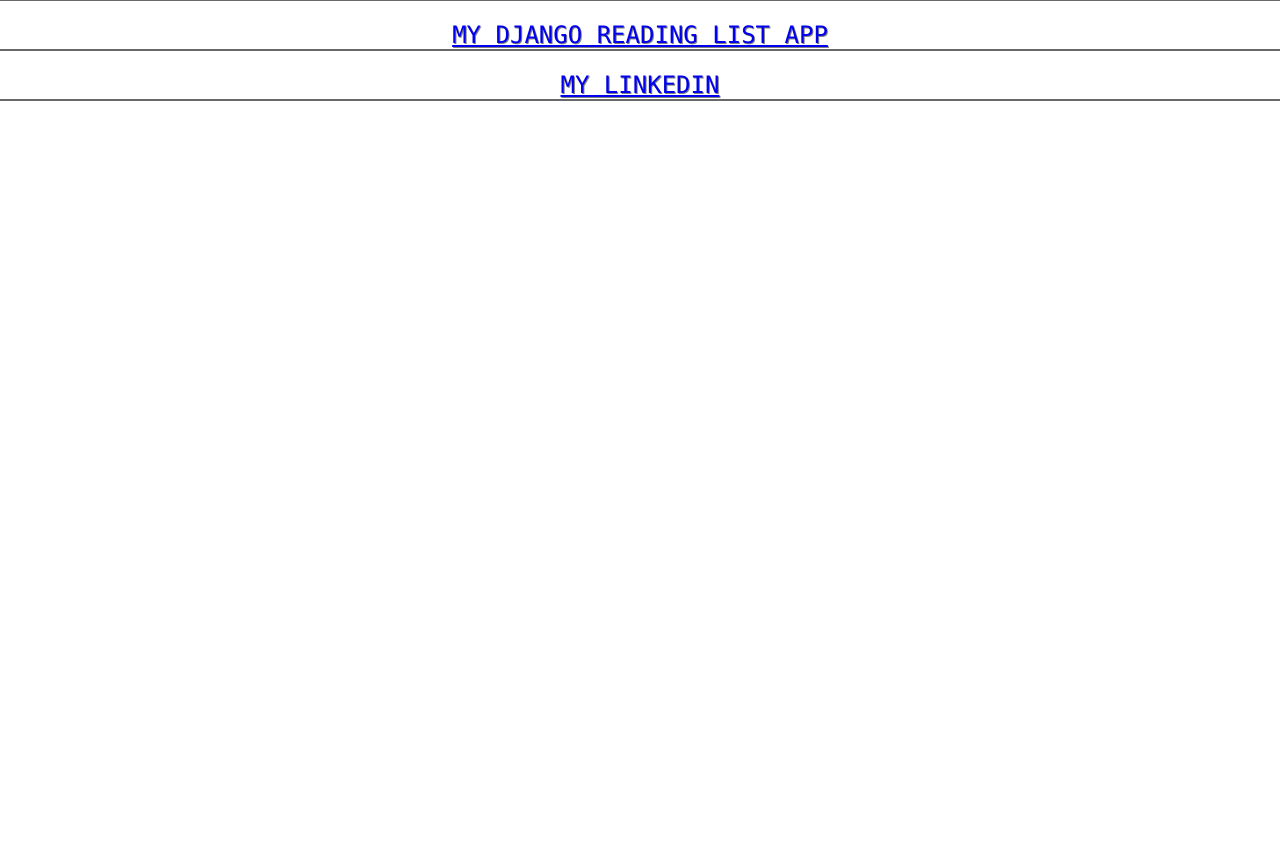
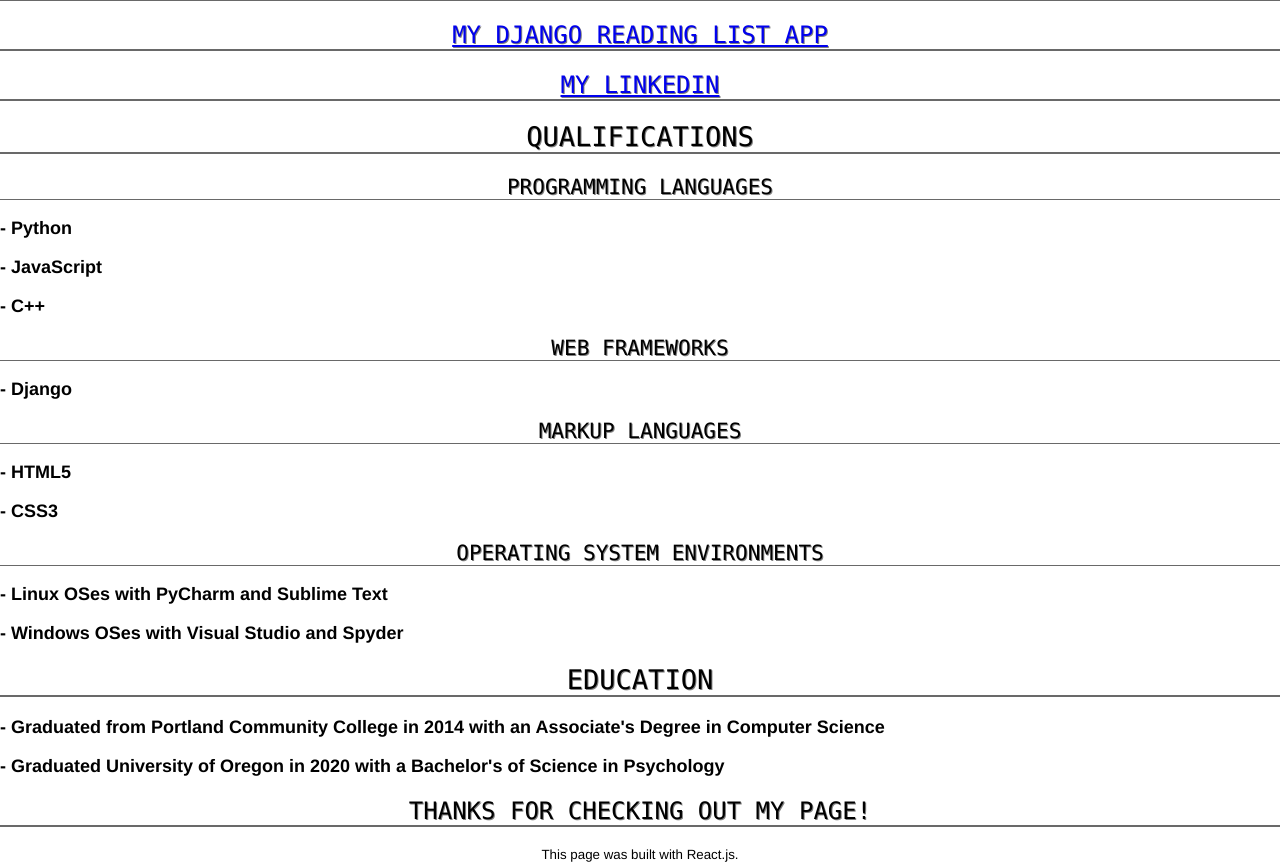
Before and after one commit to willowgavette/my-website-react-redesign, a React (Create React App) app in the folder my-website-react-redesign/: page / in a window 1280 px wide. Shown: the part 893-1755 px from the top of the page. Before the commit the page ends 1014 px from the top, so only its background shows below. Built offline with nearby package versions, Linux system fonts and the light colour scheme.

Commit message:
all content present on page

```diff
--- a/my-website-react-redesign/src/App.js
+++ b/my-website-react-redesign/src/App.js
@@ -16,6 +16,10 @@
     <SideBySide />
 
     <Links />
+
+    <Quals />
+
+    <Footer />
     </>
     );
 };
@@ -65,4 +69,37 @@
       );
 };
 
+function Quals () {
+  return (
+    <div class="quals">
+        <h2>QUALIFICATIONS</h2>
+        <h3>Programming Languages</h3>
+        <p><b>- Python</b></p>
+        <p><b>- JavaScript</b></p>
+        <p><b>- C++</b></p>
+        <h3>Web Frameworks</h3>
+        <p><b>- Django</b></p>
+        <h3>Markup Languages</h3>
+        <p><b>- HTML5</b></p>
+        <p><b>- CSS3</b></p>
+        <h3>Operating System Environments</h3>
+        <p><b>- Linux OSes with PyCharm and Sublime Text</b></p>
+        <p><b>- Windows OSes with Visual Studio and Spyder</b></p>
+        <h2>EDUCATION</h2>
+        <p><b>- Graduated from Portland Community College in 2014 with an Associate's Degree in Computer Science</b></p>
+        <p><b>- Graduated University of Oregon in 2020 with a Bachelor's of Science in Psychology</b></p>
+      </div>
+      );
+};
+
+function Footer () {
+  let { thanks, cred } = data;
+  return (
+      <footer>
+      <h2>{thanks}</h2>
+      <small><center>{cred}</center></small>
+      </footer>
+    );
+};
+
 export default App;
```
